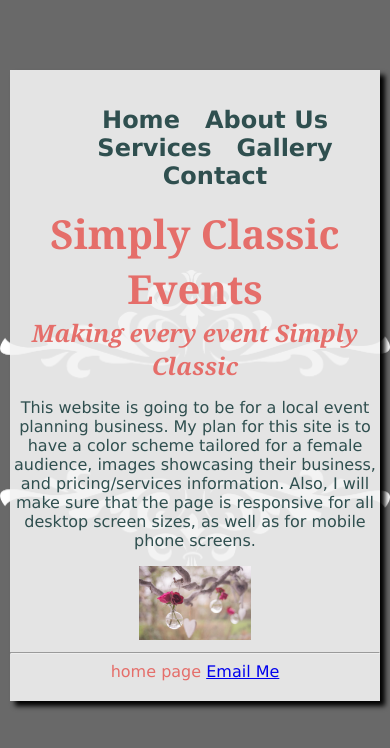
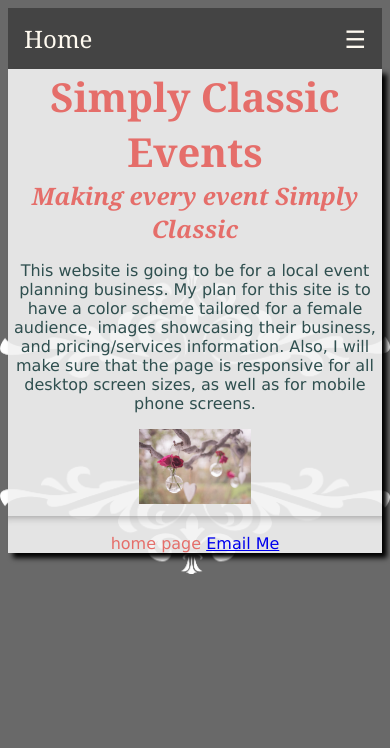
Before and after one commit to ChaseClark/mysite, a plain HTML site: page index.htm in a window 390 px wide. Drawn offline with Linux system fonts and the light colour scheme.

Commit message:
redesigned the nav and added responsiveness

```diff
--- /dev/null
+++ b/css/mobile.css
@@ -0,0 +1,24 @@
+@media screen and (max-width:680px) {
+  ul.topnav li:not(:first-child) {display: none;}
+  ul.topnav li.icon {
+    float: right;
+    display: inline-block;
+  }
+}
+
+@media screen and (max-width:680px) {
+  ul.topnav.responsive {position: relative;}
+  ul.topnav.responsive li.icon {
+    position: absolute;
+    right: 0;
+    top: 0;
+  }
+  ul.topnav.responsive li {
+    float: none;
+    display: inline;
+  }
+  ul.topnav.responsive li a {
+    display: block;
+    text-align: left;
+  }
+}
--- a/styles.css
+++ b/css/styles.css
@@ -1,10 +1,9 @@
 body {
-    margin: auto;
-    padding: 70px 0;
+    padding: 0;
     font-family: Verdana, Tahoma, sans-serif;
     color: #e56e6a;
     background-color: dimgray;
-    background-image: url(images/background.png);
+    background-image: url(../images/background.png);
     background-size: contain;
     background-position: center;
     background-attachment: fixed;
@@ -12,7 +11,7 @@ body {
 }
 /*---HEADER SECTION---*/
 header {
-    font-family: Georgia, 'Times New Roman', Times, serif
+    font-family: Georgia, 'Times New Roman', Times, serif;
 }
 
 h1 {
@@ -30,6 +29,11 @@ p {
     color: darkslategray;
 }
 
+hr{
+    height: 10px;
+	border: 0;
+	box-shadow: 0 10px 10px -10px #8c8b8b inset;
+}
 
 /* class for all small images */
 
@@ -43,26 +47,41 @@ p {
 
 #wrapper {
     text-align: center;
-    margin: auto;
+    padding: 0 auto;
+    margin: 0 auto;
     background-color: hsla(0, 0%, 95%, .9);
-    width: 95%;
-    padding: 20px 0;
     box-shadow: 5px 5px 5px black;
 }
 /* ---NAV SECTION--- */
-nav li {
-    padding: 0px 10px;
-    display: inline;
+
+ul.topnav {
     list-style-type: none;
+    margin: 0;
+    padding: 0;
+    overflow: hidden;
+    background-color: #444;
 }
 
-nav li a {
-    color: darkslategray;
+ul.topnav li {
+    float:left;
+}
+
+ul.topnav li a {
+    display: inline-block;
+    color: floralwhite;
+    font-family: Georgia, 'Times New Roman', Times, serif;
+    text-align: center;
+    padding: 14px 16px;
     font-size: 1.5em;
     text-decoration: none;
-    font-weight: bold;
+    transition: 0.3s;
 }
 
-nav a:focus,a:hover,a:active {
+ul.topnav li a:hover,ul.topnav li a:active,ul.topnav li a:focus {
     color: #e56e6a;
+    background-color: #555;
 }
+
+ul.topnav li.icon {
+    display: none;
+}
--- a/index.htm
+++ b/index.htm
@@ -4,21 +4,24 @@
 <head>
     <title>Simply Classic Events | Maryland Event Planners</title>
     <meta charset="utf-8">
-    <link href="styles.css" rel="stylesheet" type="text/css">
+    <meta name="viewport" content="width=device-width,initial-scale=1.0">
+    <link href="css/styles.css" rel="stylesheet" type="text/css">
+    <link rel="stylesheet" href="css/mobile.css" type="text/css">
 </head>
 
 <body>
-    <div id="wrapper">
-        <nav>
-            <ul>
+    <nav class = "top">
+        <ul class="topnav" id="myTopnav">
             <li><a href="index.htm">Home</a></li>
             <li><a href="about.htm">About Us</a></li>
             <li><a href="services.htm">Services</a></li>
             <li><a href="gallery.htm">Gallery</a></li>
             <li><a href="contact.htm">Contact</a></li>
+            <li class="icon"><a href="javascript:void(0);" onclick="myFunction()">&#9776</a></li>
         </ul>
     </nav>
-        <header>
+    <div id="wrapper">
+        <header class="top">
             <h1>Simply Classic Events</h1>
             <h3><em>Making every event Simply Classic</em></h3>
         </header>
@@ -30,6 +33,7 @@
         <hr> home page
         <a href="mailto:cclark5@student.allegany.edu">Email Me</a>
     </div>
+    <script src="scripts.js"></script>
 </body>
 
 </html>
--- /dev/null
+++ b/scripts.js
@@ -0,0 +1,8 @@
+function myFunction() {
+    var x = document.getElementById("myTopnav");
+    if (x.className === "topnav") {
+        x.className += " responsive";
+    } else {
+        x.className = "topnav";
+    }
+}
```
Also changed, not shown: about.htm (+9 -5 lines), contact.htm (+9 -5 lines), gallery.htm (+9 -5 lines), services.htm (+9 -5 lines). Lines whose indentation alone changed are shown as unchanged.
